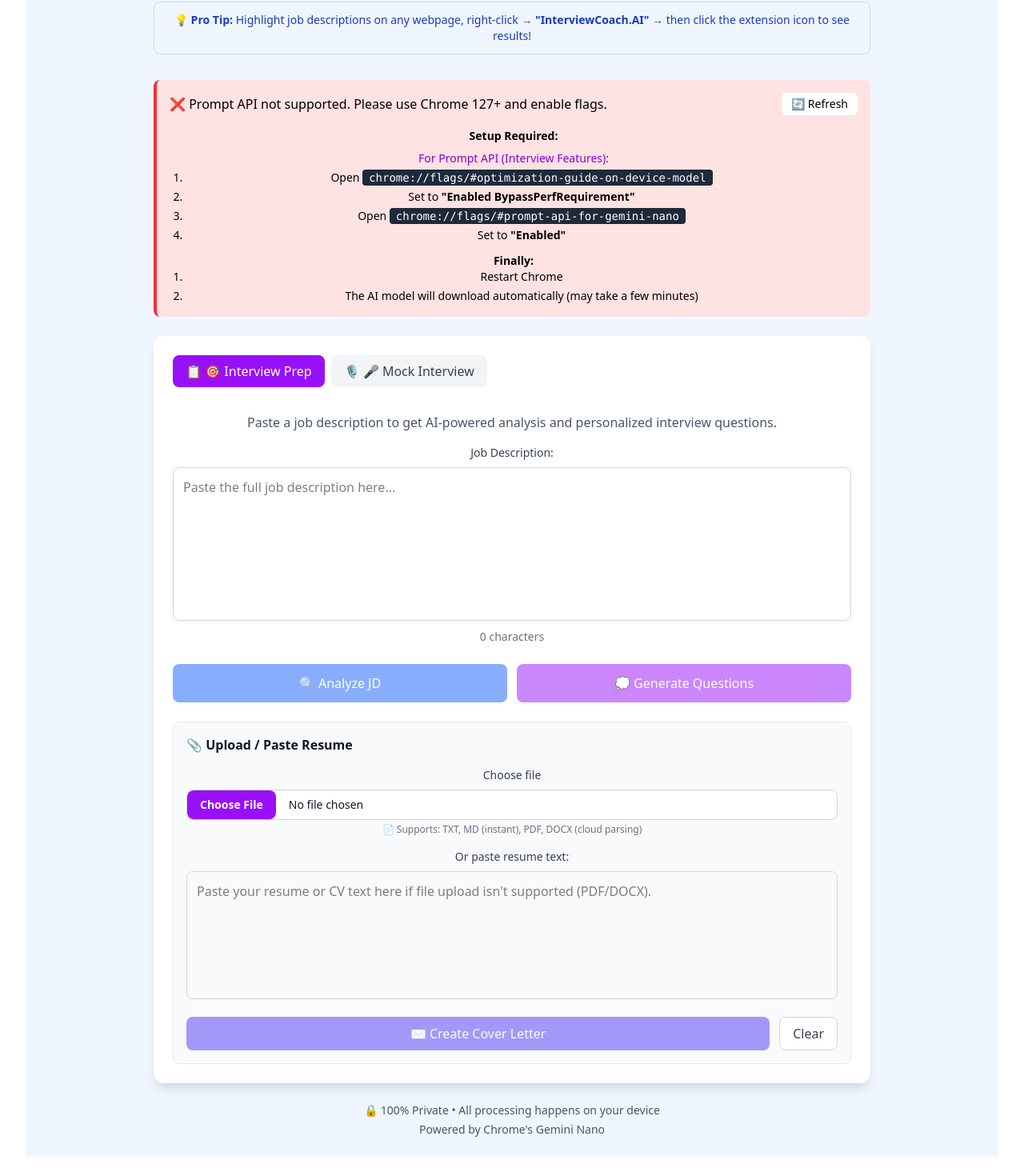
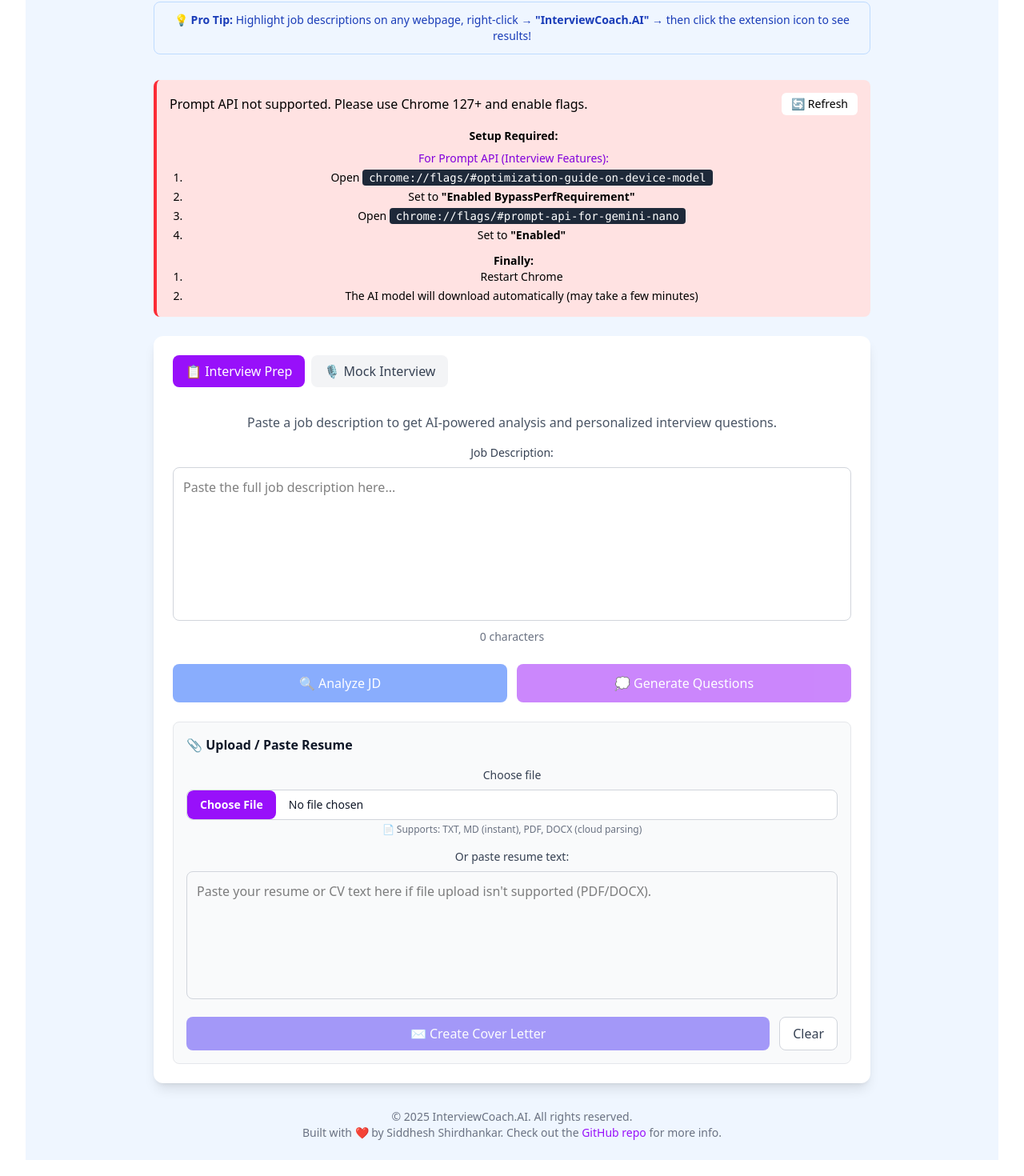
Before and after one commit to Sid-1819/chrome-extension-smart-compose, a React (Vite) app: page / in a window 1280 px wide. Shown: the part 138-1608 px from the top of the page at 80% size. Built offline with nearby package versions, Linux system fonts and the light colour scheme.

Commit message:
fix: Clean up status messages and improve UI text for better clarity; update footer with copyright and author information

```diff
--- a/src/App.tsx
+++ b/src/App.tsx
@@ -70,7 +70,7 @@
     const questions: string[] = [];
 
     for (const line of lines) {
-      // Remove numbering like "1.", "2.", etc.
+      // Remove numbering like "1.", "2.", etc."
       const cleaned = line.replace(/^\d+\.\s*/, '').trim();
       // Only add non-empty lines that look like questions or statements
       if (cleaned.length > 10) {
@@ -158,24 +158,24 @@
     try {
       // Check Prompt API
       if (!('LanguageModel' in window)) {
-        setStatus("❌ Prompt API not supported. Please use Chrome 127+ and enable flags.");
+        setStatus(" Prompt API not supported. Please use Chrome 127+ and enable flags.");
         setAvailability("unavailable");
       } else {
         const availabilityStatus = await (window as any).LanguageModel.availability();
         setAvailability(availabilityStatus);
 
         if (availabilityStatus === 'available') {
-          setStatus("✅ Gemini Nano is ready!");
+          setStatus(" Gemini Nano is ready!");
         } else if (availabilityStatus === 'downloading') {
-          setStatus("⏳ Gemini Nano is downloading... Please wait.");
+          setStatus(" Gemini Nano is downloading... Please wait.");
           pollForAvailability();
         } else {
-          setStatus("❌ Gemini Nano not available. Check setup instructions below.");
+          setStatus(" Gemini Nano not available. Check setup instructions below.");
         }
       }
     } catch (error) {
       console.error('Error checking availability:', error);
-      setStatus("❌ Error checking API. Make sure flags are enabled.");
+      setStatus(" Error checking API. Make sure flags are enabled.");
       setAvailability("unavailable");
     }
   }
@@ -187,10 +187,10 @@
         setAvailability(availabilityStatus);
 
         if (availabilityStatus === 'available') {
-          setStatus("✅ Gemini Nano download complete! Ready to use.");
+          setStatus(" Gemini Nano download complete! Ready to use.");
           clearInterval(interval);
         } else if (availabilityStatus === 'unavailable') {
-          setStatus("❌ Download failed. Please check your setup.");
+          setStatus(" Download failed. Please check your setup.");
           clearInterval(interval);
         }
       } catch (error) {
@@ -571,8 +571,8 @@
   }
 
   const tabs = [
-    { id: 'interview-prep', label: '🎯 Interview Prep', icon: '📋' },
-    { id: 'mock-interview', label: '🎤 Mock Interview', icon: '🎙️' }
+    { id: 'interview-prep', label: 'Interview Prep', icon: '📋' },
+    { id: 'mock-interview', label: 'Mock Interview', icon: '🎙️' }
   ] as const;
 
   // Check if running in iframe (sidebar mode)
@@ -979,24 +979,27 @@
                 {/* Feedback Result */}
                 {mockFeedback && (
                   <div className="mt-6 p-5 bg-purple-50 rounded-lg border-2 border-purple-200">
-                    <h3 className="font-semibold text-purple-900 mb-3 text-lg flex items-center gap-2">
-                      📊 AI Evaluation & Feedback
+                    <h3 className="font-semibold text-purple-900 mb-3">
+                      AI Feedback
                     </h3>
-                    <div className="text-gray-800 prose prose-sm max-w-none">
+                    <div className="text-gray-700 prose prose-sm max-w-none">
                       <ReactMarkdown>{mockFeedback}</ReactMarkdown>
                     </div>
                   </div>
                 )}
               </div>
             )}
-
           </div>
         </div>
 
         {/* Footer */}
-        <div className="mt-6 text-center text-sm text-gray-600">
-          <p>🔒 100% Private • All processing happens on your device</p>
-          <p className="mt-1">Powered by Chrome's Gemini Nano</p>
+        <div className="mt-8 text-center text-gray-500 text-sm">
+          <p>
+            &copy; 2025 InterviewCoach.AI. All rights reserved.
+          </p>
+          <p>
+            Built with ❤️ by Siddhesh Shirdhankar. Check out the <a href="https://github.com/Sid-1819/interview-coach-ai" target="_blank" className="text-purple-600 hover:underline">GitHub repo</a> for more info.
+          </p>
         </div>
       </div>
     </div>
```
